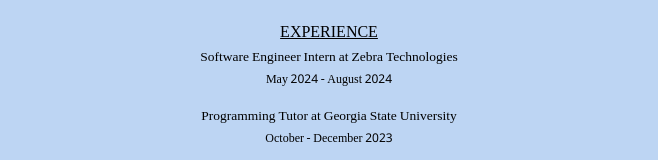
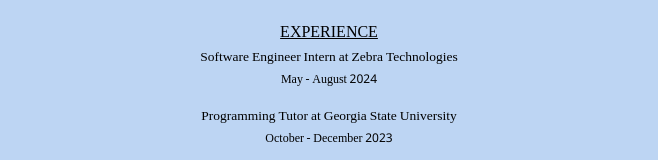
Before and after one commit to shams-hasan/portfolio-website, an Angular app in the folder angular-portfolio/: page / in a window 1280 px wide. Shown: the part 773-933 px from the top of the page, without its empty margins (311-969 px from the left). Built offline with nearby package versions, Linux system fonts and the light colour scheme.

Commit message:
edited date format to fix unnecessary repetition

```diff
--- a/angular-portfolio/src/app/mocks/mocks.ts
+++ b/angular-portfolio/src/app/mocks/mocks.ts
@@ -1,6 +1,6 @@
 export const Shams = {
-    skills: ["Python", "Java", "TypeScript", "JavaScript", "SQL", "Angular", ".NET", "Karma & Jasmine Testing", "JUnit Testing", "HTML/CSS", "MySQL", "AWS","Docker", "YAML", "Git", "Agile", "Figma"],
+    skills: ["Python", "Java", "TypeScript", "JavaScript", "SQL", "Angular", ".NET", "Karma & Jasmine Testing", "JUnit Testing", "HTML/CSS", "MySQL", "AWS", "Docker", "YAML", "Git", "Agile", "Figma"],
     experiences: ["Software Engineer Intern at Zebra Technologies", "Programming Tutor at Georgia State University"],
-    dates: ["May 2024 - August 2024", "October - December 2023"],
+    dates: ["May - August 2024", "October - December 2023"],
     socials: ["LinkedIn", "GitHub"]
 }
```
